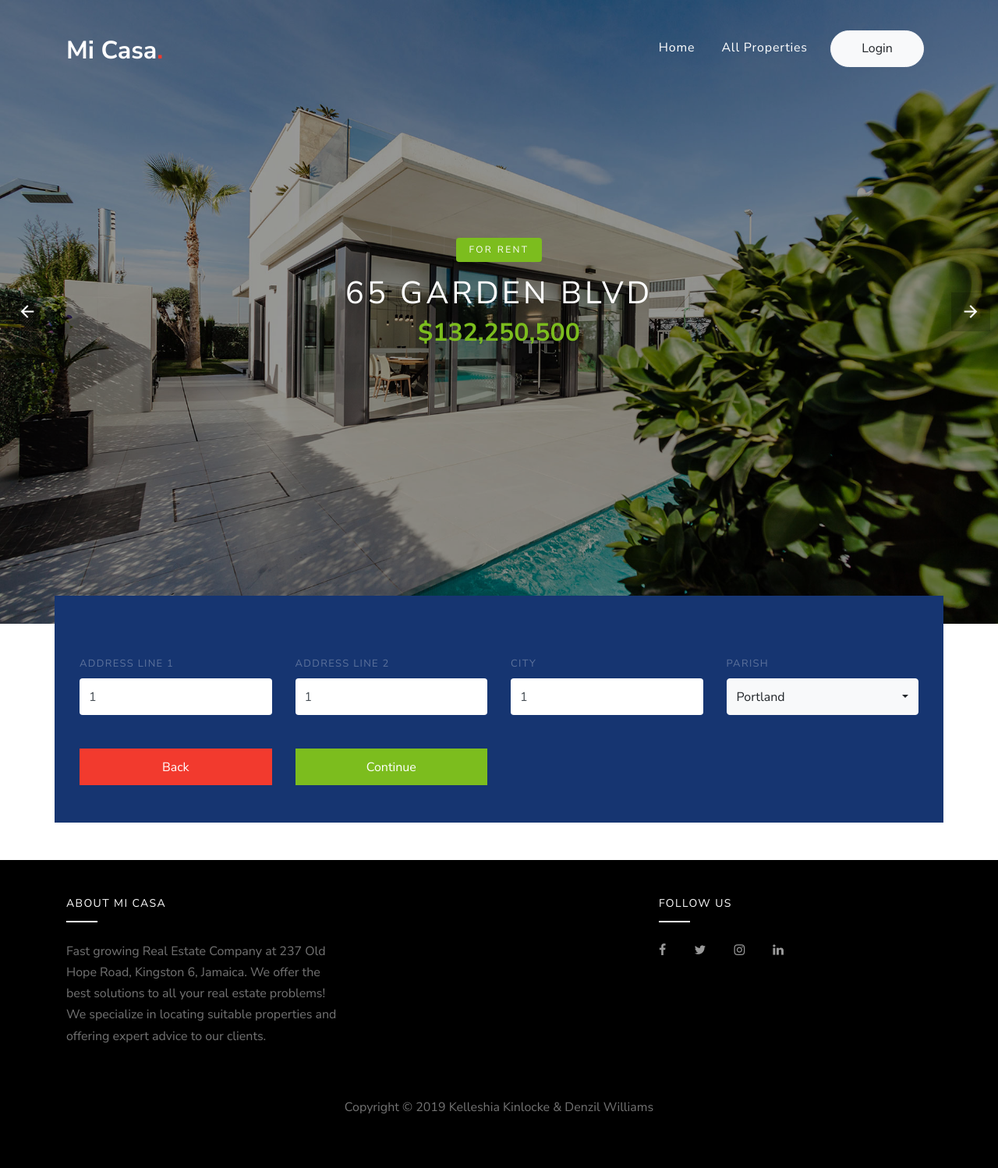
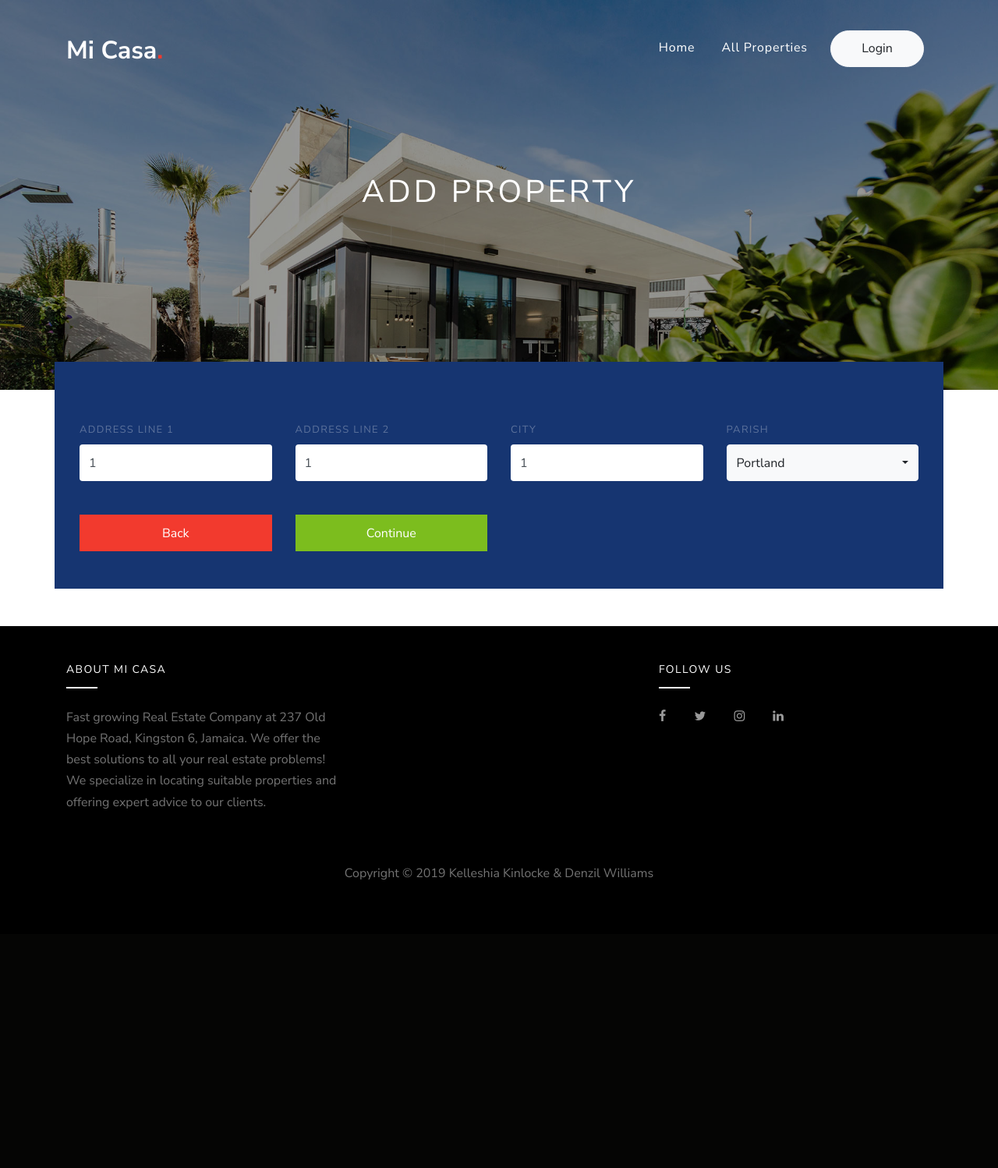
Before and after one commit to xDenzil/micasa-real-estate, a PHP site: page /location.php in a window 1280 px wide. Shown: the whole page at 78% size. After the commit the page ends 1128 px from the top, so only its background shows below. Run offline with PHP 8.4, Linux system fonts and the light colour scheme; the visitor is signed in with stand-in values (Sample User, id 1); some libraries are stand-ins or nearby versions; some web fonts are replaced.

Commit message:
add property page

```diff
--- a/index.php
+++ b/index.php
@@ -50,7 +50,7 @@
                 <a class="nav-link text-white" href="#">All Properties</a>
               </li>
               <li class="nav-item">
-                <a class="nav-link text-white" href="#">Add Property</a>
+                <a class="nav-link text-white" href="location.php">Add Property</a>
               </li>
               <li class="nav-item">
                 <a class="nav-link text-white" href="#">View My Properties</a>
--- a/location.php
+++ b/location.php
@@ -1,9 +1,6 @@
 <?php
 if (session_status() == PHP_SESSION_NONE) {
   session_start();
-  if (!$_SESSION['active']) {
-    header('Location: registration.php');
-  }
 }
 
 if ((isset($_SESSION['errFlagPage2'])) && ($_SESSION['errFlagPage2']) == true) { //IF SESSION FLAG IS SET AND IS TRUE
@@ -81,32 +78,14 @@ if ((isset($_SESSION['errFlagPage2'])) && ($_SESSION['errFlagPage2']) == true) {
     </div>
   </div>
 
-  <div class="slide-one-item home-slider owl-carousel">
-
-    <div class="site-blocks-cover overlay" style="background-image: url(images/hero_bg_1.jpg);" data-aos="fade" data-stellar-background-ratio="0.5">
-      <div class="container">
-        <div class="row align-items-center justify-content-center text-center">
-          <div class="col-md-10">
-            <span class="d-inline-block bg-success text-white px-3 mb-3 property-offer-type rounded">For Rent</span>
-            <h1 class="mb-2">65 Garden Blvd</h1>
-            <p class="mb-5"><strong class="h2 text-success font-weight-bold">$132,250,500</strong></p>
-          </div>
-        </div>
+  <div class="site-blocks-cover inner-page-cover overlay" style="background-image: url(images/hero_bg_1.jpg);" data-aos="fade" data-stellar-background-ratio="0.5"">
+    <div class=" container">
+    <div class="row align-items-center justify-content-center text-center">
+      <div class="col-md-10">
+        <h1 class="mb-2">Add Property</h1>
       </div>
     </div>
-
-    <div class="site-blocks-cover overlay" style="background-image: url(images/hero_bg_2.jpg);" data-aos="fade" data-stellar-background-ratio="0.5">
-      <div class="container">
-        <div class="row align-items-center justify-content-center text-center">
-          <div class="col-md-10">
-            <span class="d-inline-block bg-danger text-white px-3 mb-3 property-offer-type rounded">For Sale</span>
-            <h1 class="mb-2">Beverley Hills, JM</h1>
-            <p class="mb-5"><strong class="h2 text-success font-weight-bold">$180,000,500</strong></p>
-          </div>
-        </div>
-      </div>
-    </div>
-
+  </div>
   </div>
 
 
```
